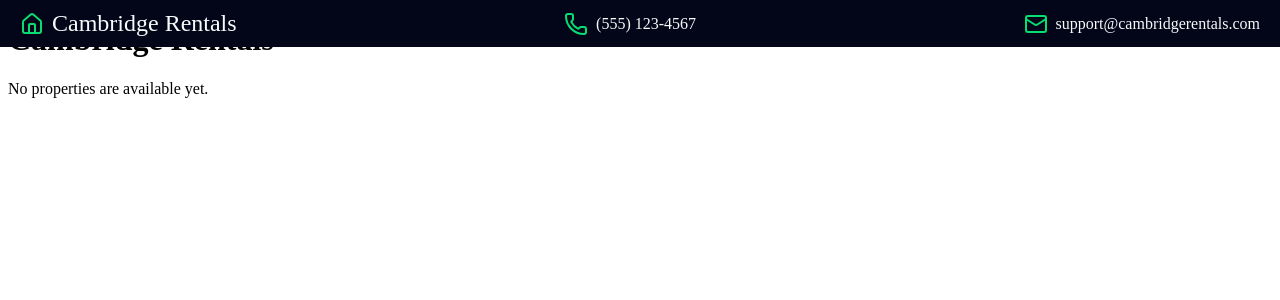
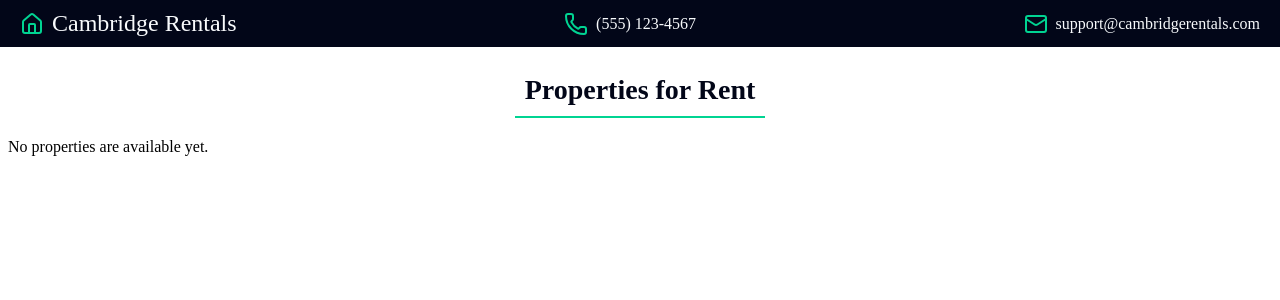
Before and after one commit to phayze2184/cambridge-rental, a React (Vite) app: page / in a window 1280 px wide. Shown: the top 300 px of the page. Built offline with nearby package versions, Linux system fonts and the light colour scheme.

Commit message:
feat: build title component

```diff
--- a/src/App.module.css
+++ b/src/App.module.css
@@ -1,3 +1,11 @@
 html {
     font-size: 16px;
 }
+
+.app {
+    margin-top: 4rem;
+
+    @media(max-width: 48rem) {
+        margin-top: 10rem;
+    }
+}
--- a/src/App.tsx
+++ b/src/App.tsx
@@ -6,7 +6,7 @@ export default function App() {
     <div className={styles.app}>
       <Header />
       <main>
-        <Title>Cambridge Rentals</Title>
+        <Title>Properties for Rent</Title>
         <PropertyList />
       </main>
       <Footer />
--- a/src/components/Header/Header.module.css
+++ b/src/components/Header/Header.module.css
@@ -21,7 +21,7 @@
     align-items: center;
     gap: 0.5rem;
   .icon {
-     color: oklch(79.2% 0.209 151.711);
+     color: oklch(76.5% 0.177 163.223);
   }
   .span {
     font-weight: 500;
--- a/src/components/Title/Title.module.css
+++ b/src/components/Title/Title.module.css
@@ -0,0 +1,14 @@
+.titleSection {
+    text-align: center;
+    margin-block: 1.25rem;
+    margin-inline: 0;
+
+    .title {
+        font-size: 1.75rem;
+        color: oklch(12.9% 0.042 264.695);
+        border-bottom: 0.125rem solid oklch(76.5% 0.177 163.223);
+        display: inline-block;
+        padding: 0.625rem;
+        margin: 0;
+    }
+}
--- a/src/components/Title/Title.tsx
+++ b/src/components/Title/Title.tsx
@@ -6,5 +6,9 @@ type TitleProps = {
 }
 
 export default function Title({ children }: TitleProps) {
-  return <h1 className={styles.title}>{children}</h1>
+  return(
+   <div className={styles.titleSection}>
+       <h1 className={styles.title}>{children}</h1>
+   </div>
+  )
 }
```
